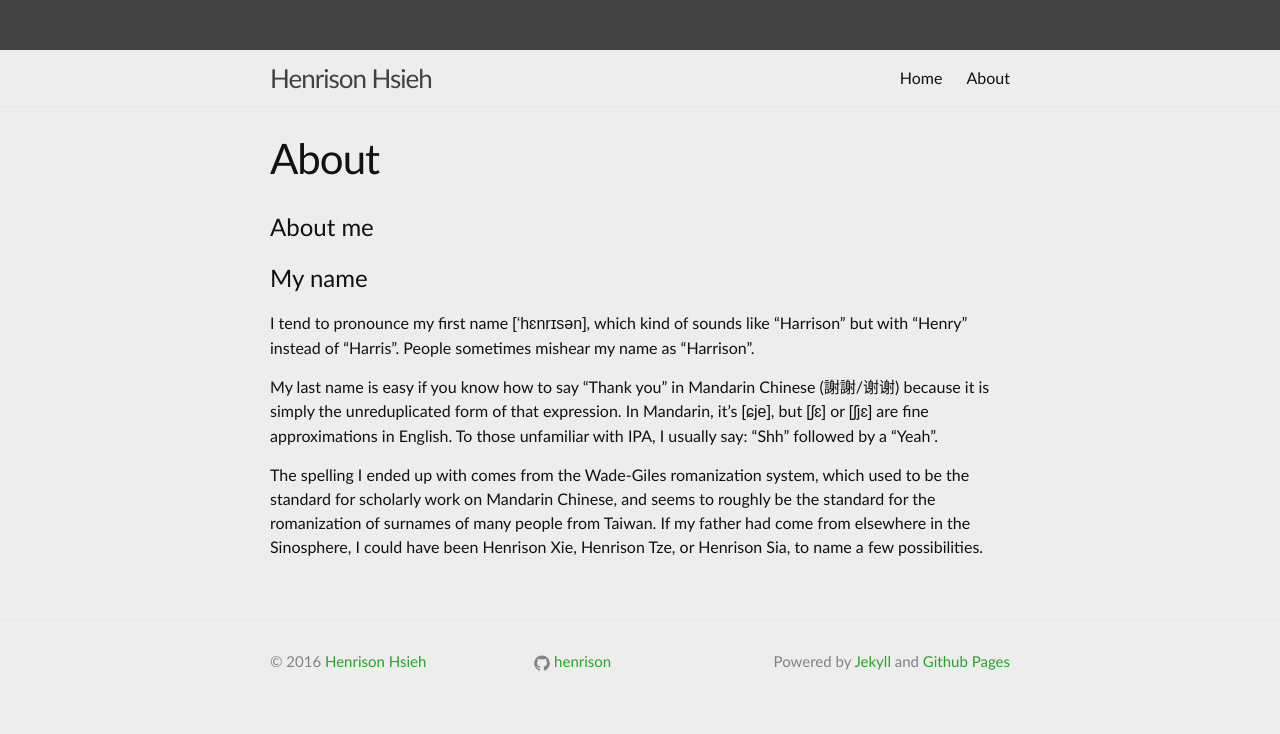
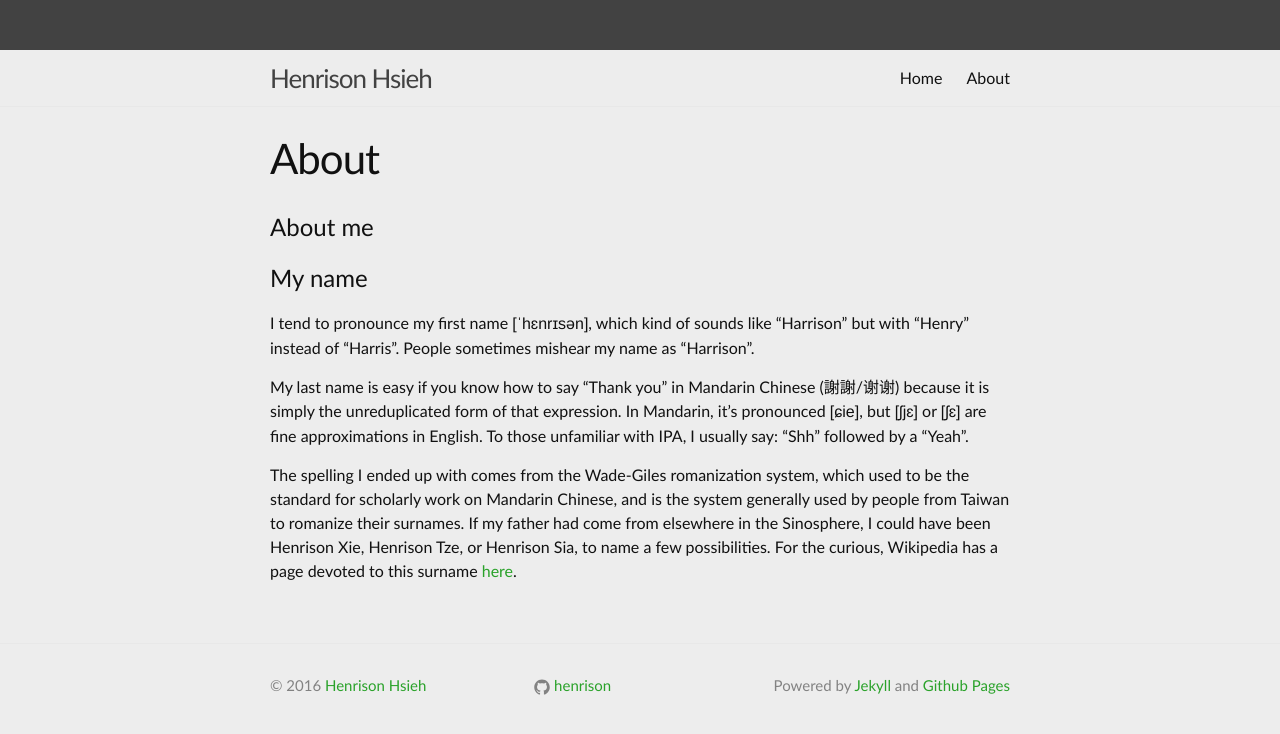
Before and after one commit to henrison/henrison.github.io, a Jekyll site: the page built from about.md, in a window 1280 px wide. Shown: the top 734 px of the page. Built offline with Jekyll 4.4.1, drawn with Linux system fonts in a browser that asks for light colours.

Commit message:
minor edit to about page tweak css for IPA

```diff
--- a/_sass/_base.scss
+++ b/_sass/_base.scss
@@ -25,6 +25,7 @@
 
 .text-ipa {
     font-family: $ipa-font-family;
+    font-weight: normal;
 }
 
 
--- a/about.md
+++ b/about.md
@@ -8,15 +8,16 @@
 
 # My name
 
-I tend to pronounce my first name <span class="text-ipa">['hɛnrɪsən]</span>, which kind of sounds like "Harrison" but with "Henry" instead of "Harris".
+I tend to pronounce my first name <span class="text-ipa">[ˈhɛnrɪsən]</span>, which kind of sounds like "Harrison" but with "Henry" instead of "Harris".
 People sometimes mishear my name as "Harrison".
 
 My last name is easy if you know how to say "Thank you" in Mandarin Chinese (謝謝/谢谢) because it is simply the unreduplicated form of that expression.
-In Mandarin, it's <span class="text-ipa">[ɕje]</span>, but <span class="text-ipa">[ʃɛ]</span> or <span class="text-ipa">[ʃjɛ]</span> are fine approximations in English.
+In Mandarin, it's pronounced <span class="text-ipa">[ɕie]</span>, but <span class="text-ipa">[ʃjɛ]</span> or <span class="text-ipa">[ʃɛ]</span> are fine approximations in English.
 To those unfamiliar with IPA, I usually say: "Shh" followed by a "Yeah".
 
-The spelling I ended up with comes from the Wade-Giles romanization system, which used to be the standard for scholarly work on Mandarin Chinese, and seems to roughly be the standard for the romanization of surnames of many people from Taiwan.
+The spelling I ended up with comes from the Wade-Giles romanization system, which used to be the standard for scholarly work on Mandarin Chinese, and is the system generally used by people from Taiwan to romanize their surnames.
 If my father had come from elsewhere in the Sinosphere, I could have been Henrison Xie, Henrison Tze, or Henrison Sia, to name a few possibilities.
+For the curious, Wikipedia has a page devoted to this surname [here](https://en.wikipedia.org/wiki/Xie_(surname)).
 
 
 <!-- This is the base Jekyll theme. You can find out more info about customizing your Jekyll theme, as well as basic Jekyll usage documentation at [jekyllrb.com](http://jekyllrb.com/)
--- a/css/main.scss
+++ b/css/main.scss
@@ -7,7 +7,7 @@
 
 // Our variables
 $base-font-family: "Gill Sans", Helvetica, Arial, sans-serif;
-$ipa-font-family:  Arial, sans-serif;
+$ipa-font-family:  Helvetica, Arial, sans-serif;
 $base-font-size:   16px;
 $small-font-size:  $base-font-size * 0.875;
 $base-line-height: 1.5;
```
